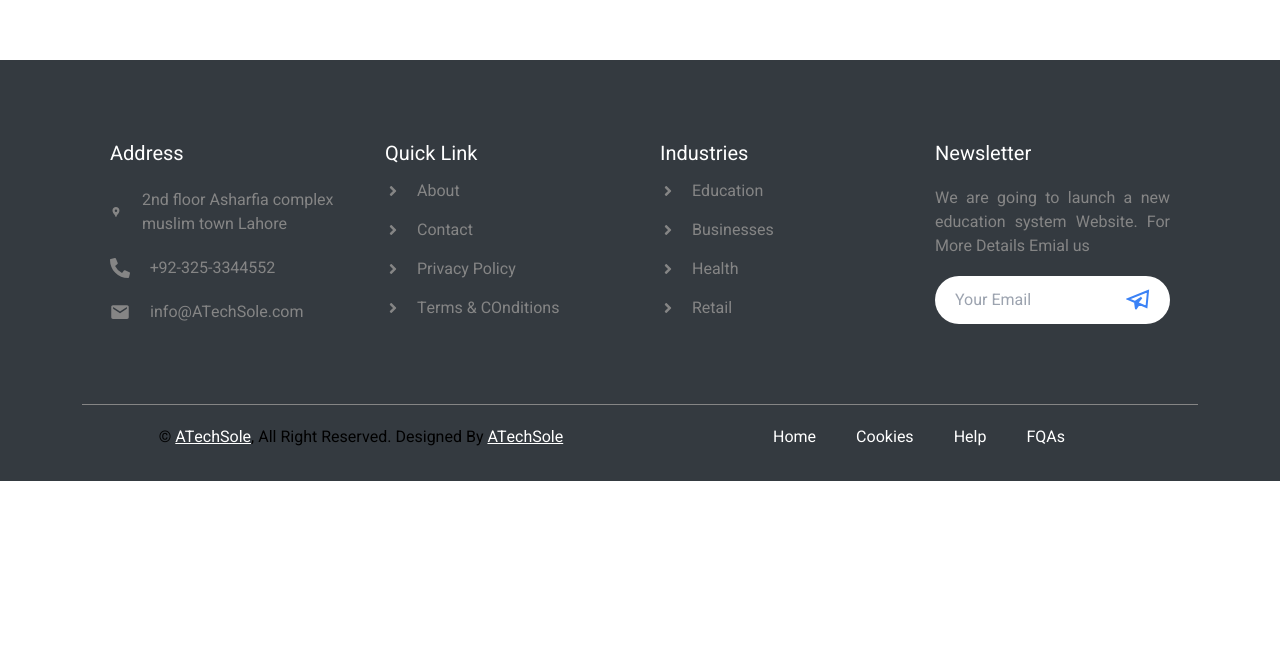
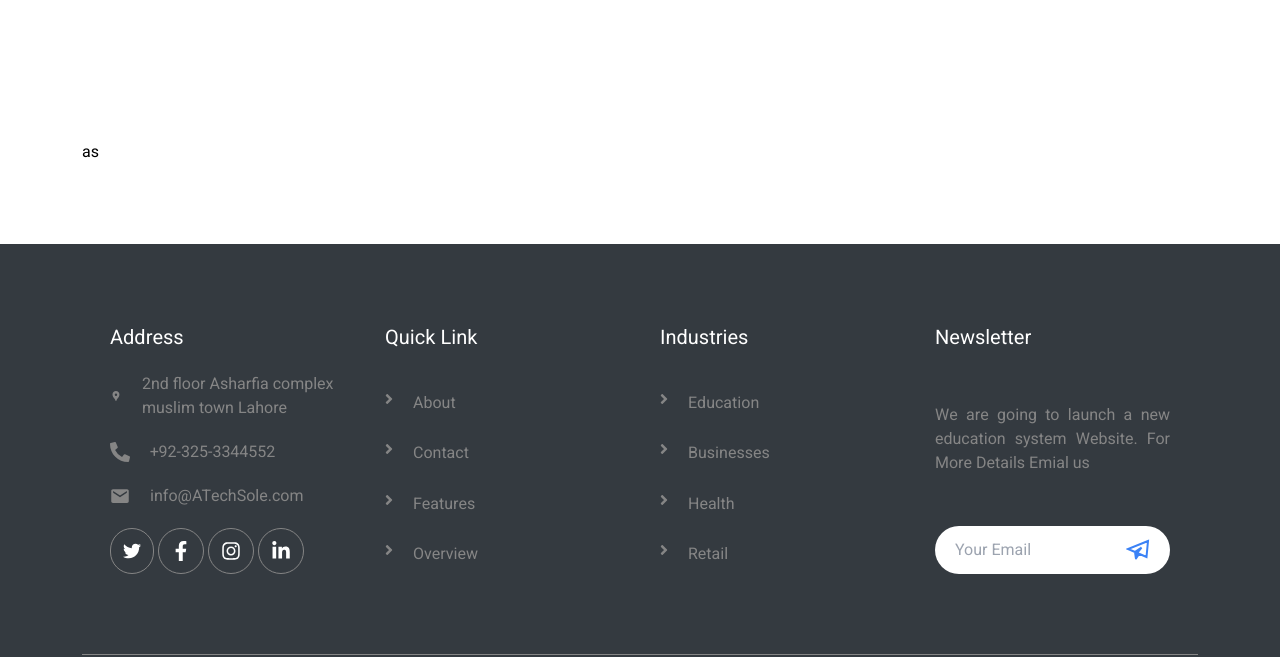
Before and after one commit to muazkhalid936/AtechSole, a React (Vite) app: page /About in a window 1280 px wide. Shown: the part 2140-2797 px from the top of the page. Before the commit the page ends 2621 px from the top, so only its background shows below. Built offline with nearby package versions, Linux system fonts and the light colour scheme.

Commit message:
starting on team component

```diff
--- a/src/components/Footer.jsx
+++ b/src/components/Footer.jsx
@@ -6,15 +6,22 @@ import { FaAngleRight } from "react-icons/fa";
 import { GrSend } from "react-icons/gr";
 import { motion } from "framer-motion";
 import { InView } from "react-intersection-observer";
+import { FaTwitter } from "react-icons/fa";
+import { FaFacebookF } from "react-icons/fa";
+import { FaInstagram } from "react-icons/fa6";
+import { FaLinkedinIn } from "react-icons/fa";
+import { useNavigate } from "react-router-dom";
+
 const Footer = () => {
+  const navigate = useNavigate();
   return (
     <InView triggerOnce={true} threshold={0.01}>
       {({ inView, ref }) => (
         <motion.div
           ref={ref}
-          initial={{ opacity: 0,}}
-          animate={inView ? { opacity: 1, } : {}}
-          transition={{ duration: 0.5, delay: 0.5 }}
+          initial={{ opacity: 0 }}
+          animate={inView ? { opacity: 1 } : {}}
+          transition={{ duration: 0.5, delay: 0.1 }}
           className="w-full "
         >
           <div className="bg-footer flex flex-col">
@@ -32,43 +39,110 @@ const Footer = () => {
                   <IoMdMail className="text-xl" />
                   info@ATechSole.com
                 </p>
+
+                <p className="flex  text-white gap-1">
+                  <div
+                    onClick={() => navigate("/About")}
+                    className="bg-transparent border-footer-text border p-3 items-center justify-center group hover:bg-white flex duration-500 ease-in-out cursor-pointer  rounded-full"
+                  >
+                    {" "}
+                    <FaTwitter
+                      className="group-hover:text-black
+                   text-lg  duration-500 ease-in-out "
+                    />
+                  </div>
+                  <div
+                    onClick={() => navigate("/About")}
+                    className="bg-transparent border-footer-text border p-3  items-center justify-center group hover:bg-white flex duration-500 ease-in-out cursor-pointer  rounded-full"
+                  >
+                    {" "}
+                    <FaFacebookF
+                      className="group-hover:text-black
+                   text-xl  duration-500 ease-in-out "
+                    />
+                  </div>
+                  <div
+                    onClick={() => navigate("/About")}
+                    className="bg-transparent border-footer-text border p-3  items-center justify-center group hover:bg-white flex duration-500 ease-in-out cursor-pointer  rounded-full"
+                  >
+                    {" "}
+                    <FaInstagram
+                      className="group-hover:text-black
+                   text-xl duration-500 ease-in-out "
+                    />
+                  </div>
+                  <div
+                    onClick={() => navigate("/About")}
+                    className="bg-transparent border-footer-text border p-3  items-center justify-center group hover:bg-white flex duration-500 ease-in-out cursor-pointer  rounded-full"
+                  >
+                    {" "}
+                    <FaLinkedinIn
+                      className="group-hover:text-black
+                    duration-500 ease-in-out text-xl "
+                    />
+                  </div>
+                </p>
               </div>
-              <div className="flex flex-col justify-between">
-                <div className="text-white text-xl">Quick Link</div>
+              <div className="flex h-auto lg:max-h-[35vh] flex-col justify-between">
+                <div className="text-white text-xl pb-5">Quick Link</div>
 
-                <p className="flex gap-4 h-8 hover:text-lg ease-in-out duration-500 hover:text-white cursor-pointer hover:underline items-center text-footer-text">
+                <p
+                  onClick={() => navigate("/About")}
+                  className="flex gap-4 h-8 hover:text-lg ease-in-out duration-500 hover:text-white cursor-pointer hover:underline items-start -ml-1 text-footer-text"
+                >
                   <FaAngleRight /> About
                 </p>
-                <p className="flex gap-4 h-8 hover:text-lg ease-in-out duration-500 hover:text-white hover:underline cursor-pointer items-center text-footer-text">
+                <p
+                  onClick={() => navigate("/Contact")}
+                  className="flex gap-4 h-8 hover:text-lg ease-in-out duration-500 hover:text-white hover:underline cursor-pointer items-start -ml-1 text-footer-text"
+                >
                   <FaAngleRight /> Contact
                 </p>
-                <p className="flex gap-4 h-8 hover:text-lg ease-in-out duration-500 hover:text-white hover:underline cursor-pointer items-center text-footer-text">
-                  <FaAngleRight /> Privacy Policy
+                <p
+                  onClick={() => navigate("/Feature")}
+                  className="flex gap-4 h-8 hover:text-lg ease-in-out duration-500 hover:text-white hover:underline cursor-pointer items-start -ml-1 text-footer-text"
+                >
+                  <FaAngleRight /> Features
                 </p>
-                <p className="flex gap-4 h-8 hover:text-lg ease-in-out duration-500 hover:text-white hover:underline items-center cursor-pointer text-footer-text">
-                  <FaAngleRight /> Terms & COnditions
+                <p
+                  onClick={() => navigate("/Overview")}
+                  className="flex gap-4 h-8 hover:text-lg ease-in-out duration-500 hover:text-white hover:underline items-start -ml-1 cursor-pointer text-footer-text"
+                >
+                  <FaAngleRight /> Overview
                 </p>
               </div>
-              <div className="flex flex-col justify-between">
-                <div className="text-white text-xl">Industries</div>
+              <div className="flex lg:max-h-[35vh] flex-col justify-between">
+                <div className="text-white text-xl pb-5">Industries</div>
 
-                <p className="flex gap-4 h-8 hover:text-lg ease-in-out duration-500 hover:text-white cursor-pointer hover:underline items-center text-footer-text">
+                <p
+                  onClick={() => navigate("/Education")}
+                  className="flex gap-4 h-8 hover:text-lg ease-in-out duration-500 hover:text-white cursor-pointer hover:underline items-start -ml-1 text-footer-text"
+                >
                   <FaAngleRight /> Education
                 </p>
-                <p className="flex gap-4 h-8 hover:text-lg ease-in-out duration-500 hover:text-white hover:underline cursor-pointer items-center text-footer-text">
+                <p
+                  onClick={() => navigate("/Business")}
+                  className="flex gap-4 h-8 hover:text-lg ease-in-out duration-500 hover:text-white hover:underline cursor-pointer items-start -ml-1 text-footer-text"
+                >
                   <FaAngleRight /> Businesses
                 </p>
-                <p className="flex gap-4 h-8 hover:text-lg ease-in-out duration-500 hover:text-white hover:underline cursor-pointer items-center text-footer-text">
+                <p
+                  onClick={() => navigate("/Health")}
+                  className="flex gap-4 h-8 hover:text-lg ease-in-out duration-500 hover:text-white hover:underline cursor-pointer items-start -ml-1 text-footer-text"
+                >
                   <FaAngleRight /> Health
                 </p>
-                <p className="flex gap-4 h-8 hover:text-lg ease-in-out duration-500 hover:text-white hover:underline items-center cursor-pointer text-footer-text">
+                <p
+                  onClick={() => navigate("/Retail")}
+                  className="flex gap-4 h-8 hover:text-lg ease-in-out duration-500 hover:text-white hover:underline items-start -ml-1 cursor-pointer text-footer-text"
+                >
                   <FaAngleRight /> Retail
                 </p>
               </div>
 
-              <div className="h-full flex flex-col justify-between">
+              <div className="h-full flex lg:max-h-[35vh] flex-col justify-between">
                 <div className="text-white text-xl">Newsletter</div>
-                <p className="text-footer-text text-base my-5 md:my-0 text-justify">
+                <p className="text-footer-text text-base my-5  md:my-0 text-justify">
                   We are going to launch a new education system Website. For
                   More Details Emial us
                 </p>
@@ -88,8 +162,8 @@ const Footer = () => {
             <div className="container">
               <hr className="border-footer-text" />
 
-              <div class="py-5">
-                <div class="flex justify-between">
+              <div class="py-5 ">
+                <div class="flex flex-col lg:flex-row justify-between">
                   <div class="w-full lg:w-1/2 text-center  mb-3">
                     ©{" "}
                     <a
@@ -115,20 +189,20 @@ const Footer = () => {
                         Home
                       </a>
                       <a
-                        href=""
+                        href="/"
                         className="hover:text-footer-text hover:underline"
                       >
                         Cookies
                       </a>
                       <a
-                        href=""
+                        href="/"
                         className="hover:text-footer-text hover:underline"
                       >
                         Help
                       </a>
                       <a
                         className="hover:text-footer-text hover:underline"
-                        href=""
+                        href="/"
                       >
                         FQAs
                       </a>
--- a/src/components/Hero.jsx
+++ b/src/components/Hero.jsx
@@ -1,6 +1,6 @@
 import React from "react";
 import { Link } from "react-router-dom";
-
+import Hero_pic from '../assets/hero.jpg'
 import { motion } from "framer-motion";
 const Hero = () => {
   return (
@@ -40,7 +40,7 @@ const Hero = () => {
             animate={{ scale: 1 }}
             transition={{ duration: 0.8, ease: "easeOut" }}
           >
-            <img className="rounded-lg" src="src\assets\hero.jpg" />
+            <img className="rounded-lg" src={Hero_pic} />
           </motion.div>
         </div>
       </div>
--- a/src/components/Navbar.jsx
+++ b/src/components/Navbar.jsx
@@ -6,8 +6,7 @@ const Navbar = () => {
   const [isScrolled, setIsScrolled] = useState(false);
   const [isVisible, setIsVisible] = useState(true);
   const [isMenuOpen, setIsMenuOpen] = useState(false);
-  const location = useLocation(); // Get current location
-
+  const location = useLocation();
   let lastScrollTop = 0;
 
   const handleScroll = () => {
@@ -38,7 +37,6 @@ const Navbar = () => {
     setIsMenuOpen(!isMenuOpen);
   };
 
-  // Determine the active link based on current location
   const getLinkClass = (path) => {
     return location.pathname === path ? "text-primary" : "";
   };
--- /dev/null
+++ b/src/components/Team.jsx
@@ -0,0 +1,15 @@
+import React from 'react'
+
+const Team = () => {
+  return (
+    <div className='py-20'>
+      <div className='container'>
+as
+      </div>
+
+
+    </div>
+  )
+}
+
+export default Team
--- a/src/components/Work.jsx
+++ b/src/components/Work.jsx
@@ -70,7 +70,7 @@ const Work = () => {
                     <div className="absolute left-6 top-0 w-px  h-77p-2 lg:h-77p bg-primary"></div>
 
                     <li className="flex items-start">
-                      <div className="bg-primary text-white w-16 h-12 flex items-center justify-center rounded-full relative z-10">
+                      <div className="bg-primary text-white p-3 flex items-center justify-center rounded-full relative z-10">
                         <span>
                           <IoSettingsSharp className="text-2xl" />
                         </span>
@@ -88,7 +88,7 @@ const Work = () => {
                     </li>
 
                     <li className="flex items-start">
-                      <div className="bg-primary text-white w-16 h-12 flex items-center  justify-center rounded-full relative z-10">
+                      <div className="bg-primary text-white p-3 flex items-center  justify-center rounded-full relative z-10">
                         <FaIdCard className="text-2xl" />
                       </div>
 
@@ -104,7 +104,7 @@ const Work = () => {
                     </li>
 
                     <li className="flex items-start">
-                      <div className="bg-primary text-white  w-20 h-12 flex items-center justify-center rounded-full relative z-10">
+                      <div className="bg-primary text-white  p-3 flex items-center justify-center rounded-full relative z-10">
                         <TiTick className="text-3xl" />
                       </div>
 
--- a/src/pages/About.jsx
+++ b/src/pages/About.jsx
@@ -2,12 +2,14 @@ import React from "react";
 import Hero from "../components/Hero";
 import Offers from "../components/Offers";
 import AboutStart from "../components/AboutStart";
+import Team from '../components/Team'
 const About = () => {
   return (
     <div>
       <Hero />
       <Offers />
       <AboutStart />
+    <Team />
     </div>
   );
 };
--- a/tailwind.config.js
+++ b/tailwind.config.js
@@ -12,7 +12,7 @@ export default {
       },
       height: {
         "77p": "77%",
-        "77p-2": "71.5%",
+        "77p-2": "69%",
       },
     },
   },
```
Also changed, not shown: src/components/MeetCard.jsx (added, +12 -0 lines).
